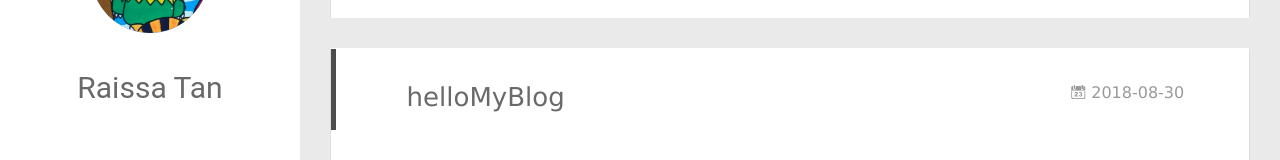
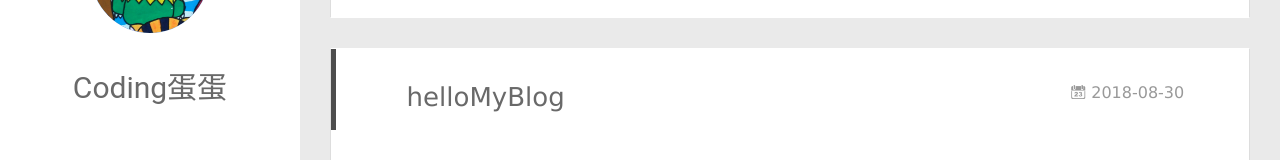
Before and after one commit to raissa00/projects-demo, a plain HTML site: page index.html in a window 1280 px wide. Shown: the part 202-362 px from the top of the page. Drawn offline with Linux system fonts and the light colour scheme; no server answers.

Commit message:
Site updated: 2018-08-31 23:52:30

```diff
--- a/index.html
+++ b/index.html
@@ -46,7 +46,7 @@
 			<img src="images/avatar.jpg" class="js-avatar">
 		</a>
 		<hgroup>
-		  <h1 class="header-author"><a href="/">Raissa Tan</a></h1>
+		  <h1 class="header-author"><a href="/">Coding蛋蛋</a></h1>
 		</hgroup>
 
 
```
